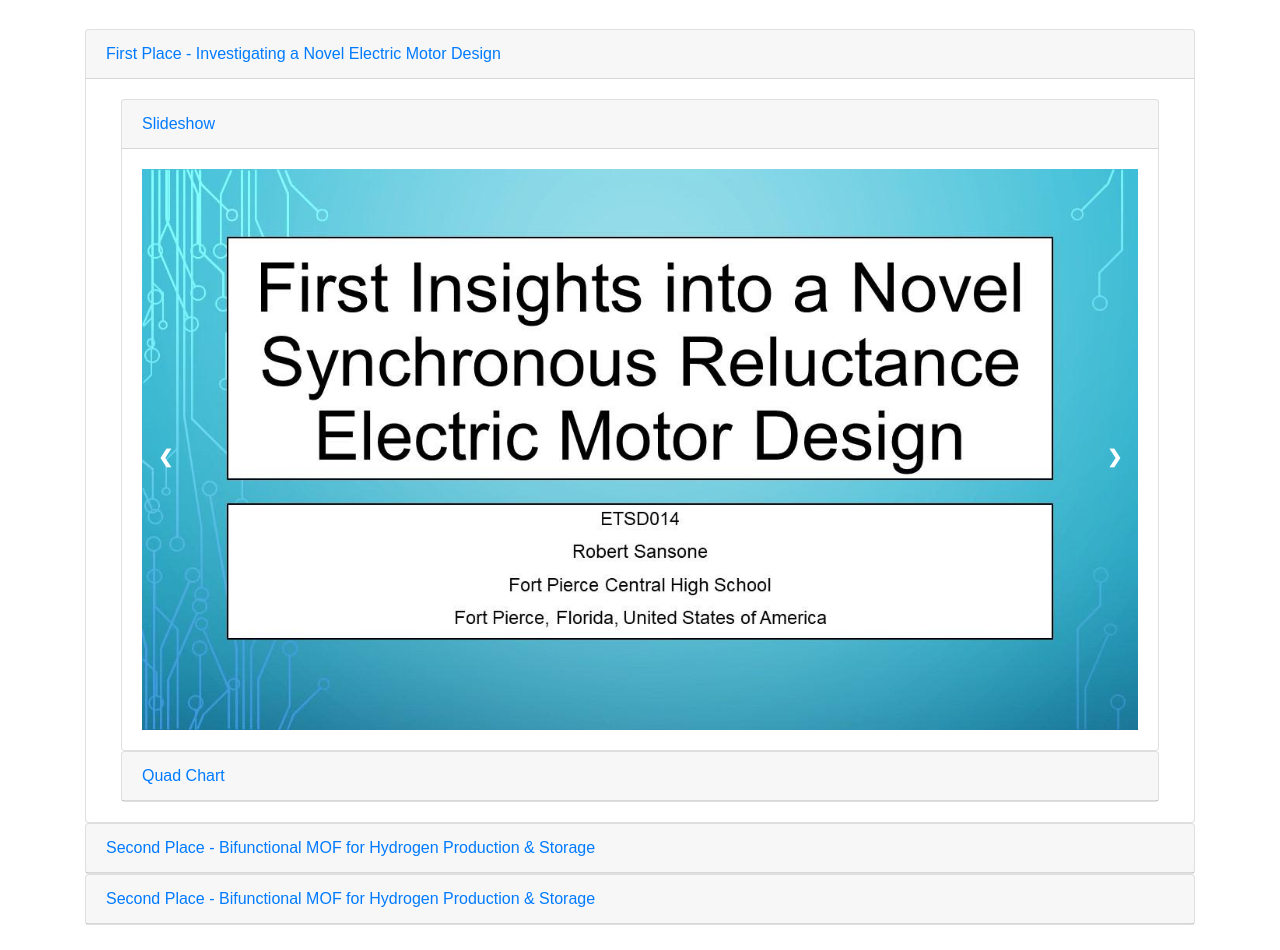
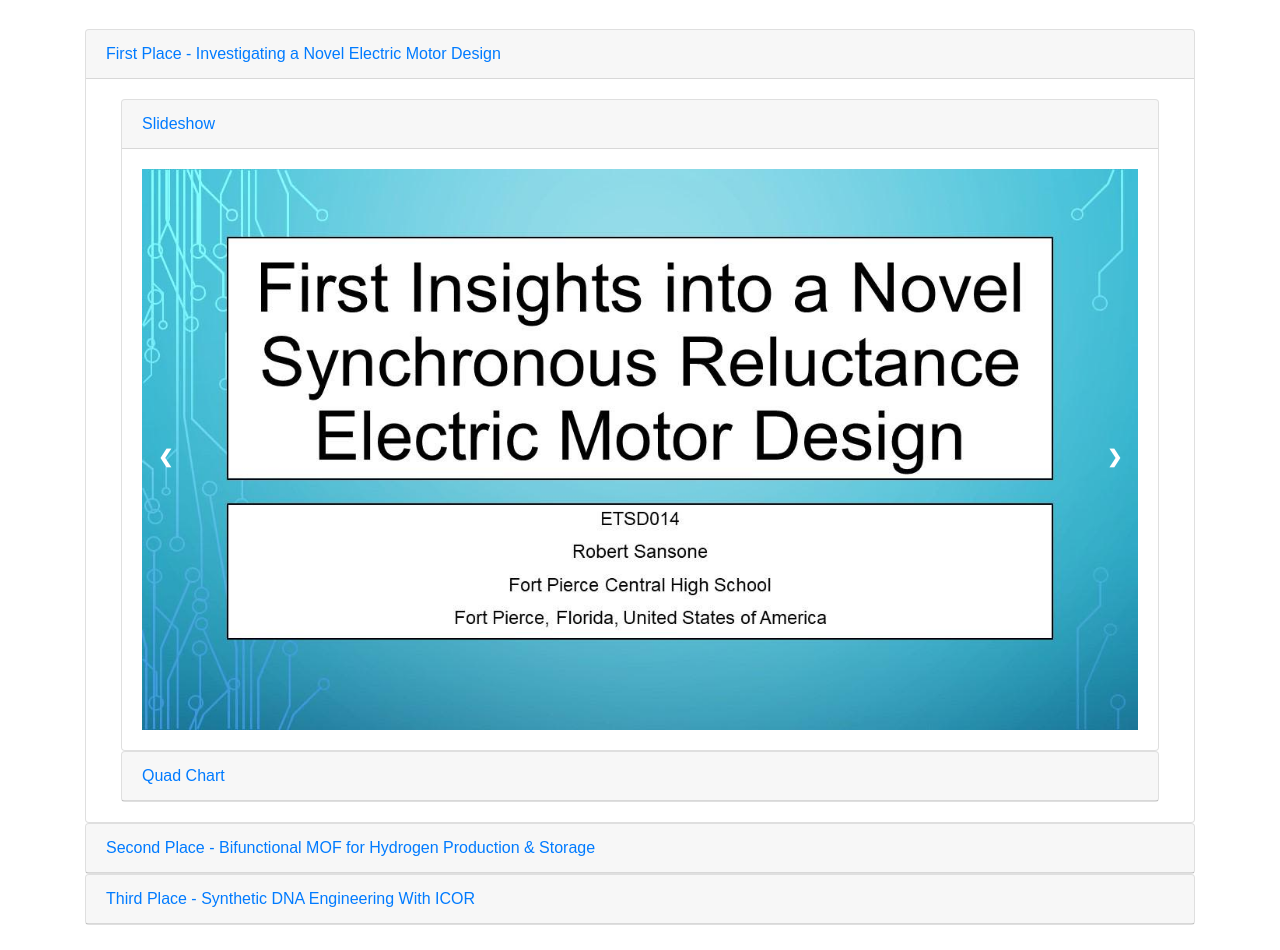
Before and after one commit to Hadibeydoun8/ISEF_2022_Infromation, a plain HTML site: page index.html in a window 1280 px wide. Shown: the part 66-1016 px from the top of the page. Drawn offline with nearby package versions, Linux system fonts and the light colour scheme.

Commit message:
third place fixed

```diff
--- a/index.html
+++ b/index.html
@@ -269,7 +269,7 @@
         <div class="card">
             <div class="card-header">
                 <a class="collapsed card-link" data-toggle="collapse" href="#collapseThree">
-                    Second Place - Bifunctional MOF for Hydrogen Production & Storage
+                    Third Place - Synthetic DNA Engineering With ICOR
                 </a>
             </div>
             <div id="collapseThree" class="collapse" data-parent="#accordion">
```
